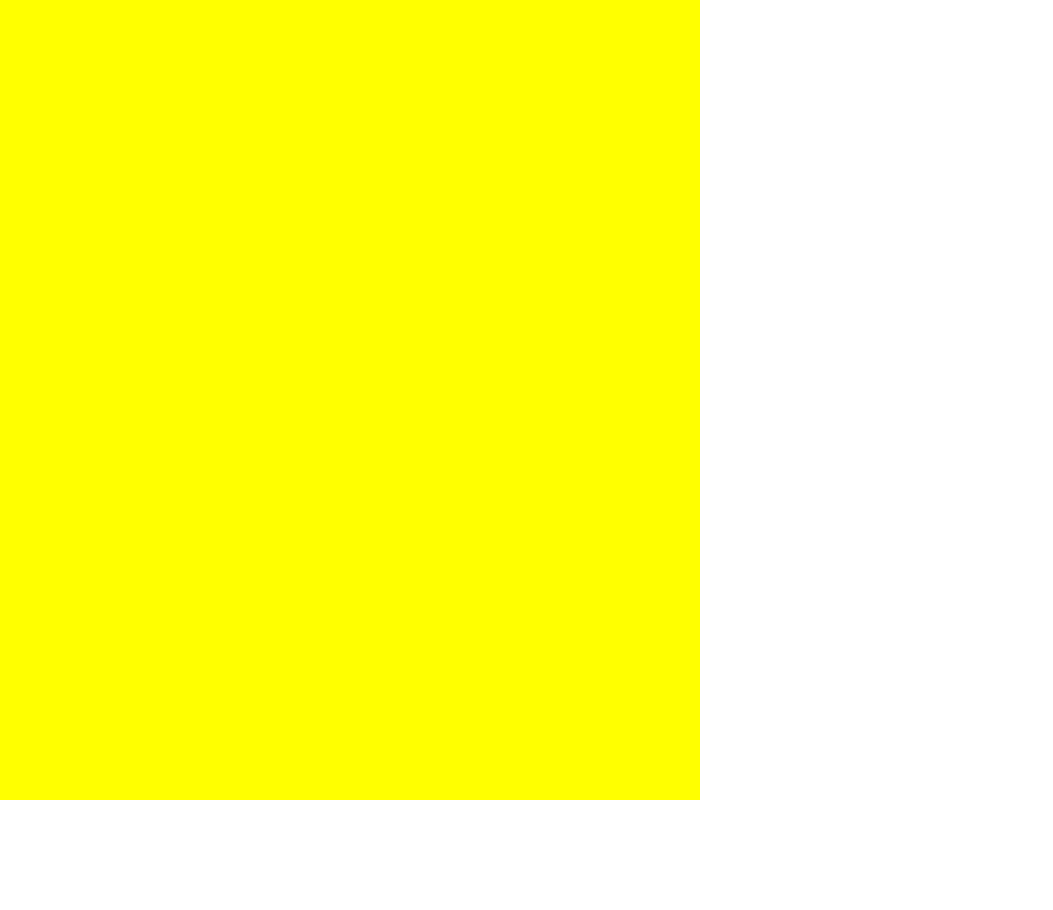
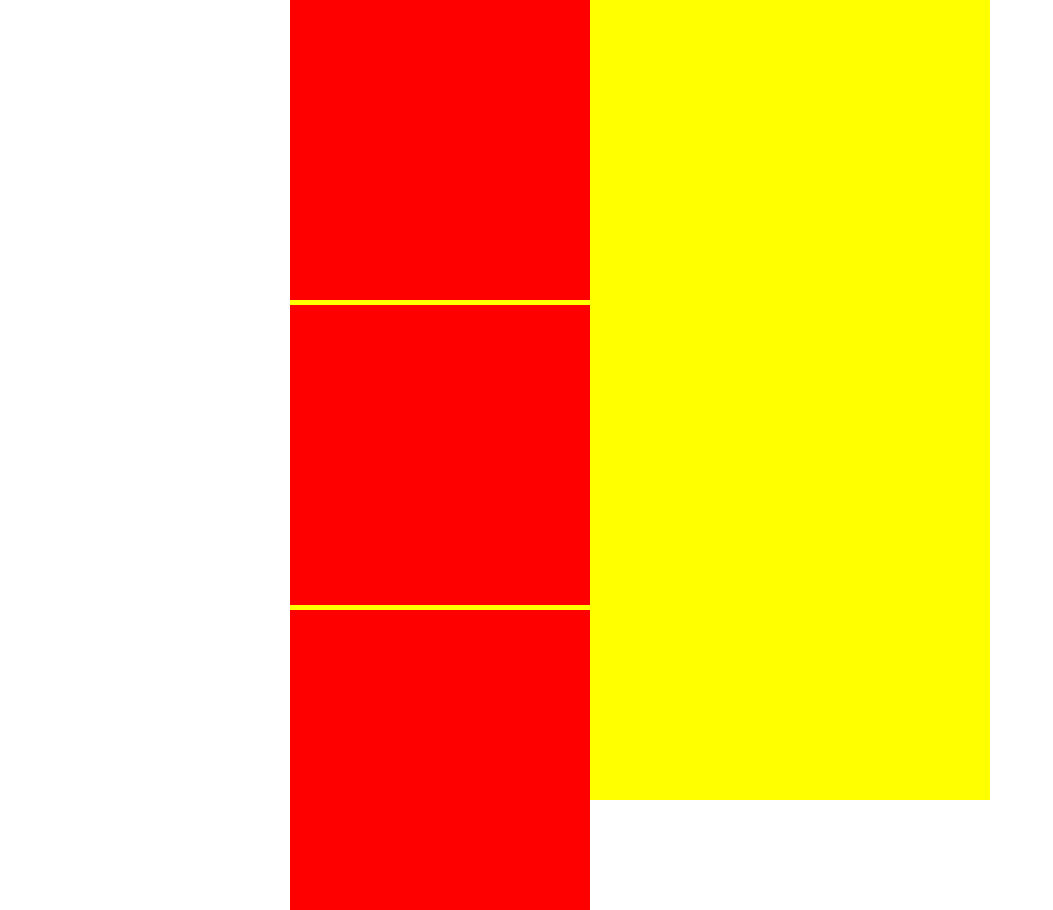
Before and after one commit to federico-chiello/htmlcss-airbnb, a plain HTML site: page index.html in a window 1280 px wide. Shown: the whole page, without its empty margins (0-1053 px from the left). Before the commit the page ends 800 px from the top, so only its background shows below. Drawn offline with Linux system fonts and the light colour scheme.

Commit message:
struttura box

```diff
--- a/css/style.css
+++ b/css/style.css
@@ -12,4 +12,12 @@ body {
   width: 700px;
   height: 800px;
   background-color: yellow;
+  margin: auto;
 }
+
+.box {
+  width: 300px;
+  height: 300px;
+  background-color: red;
+  margin-bottom: 5px;
+}
```
